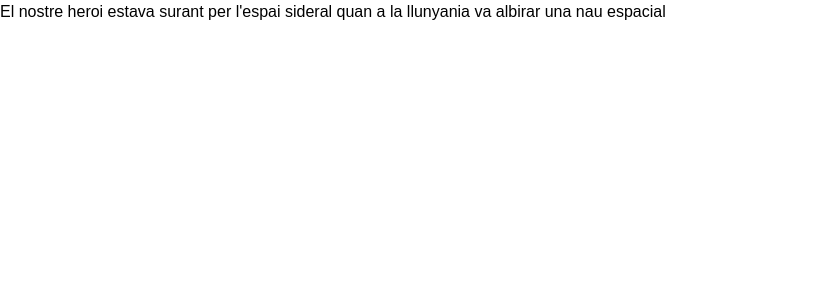
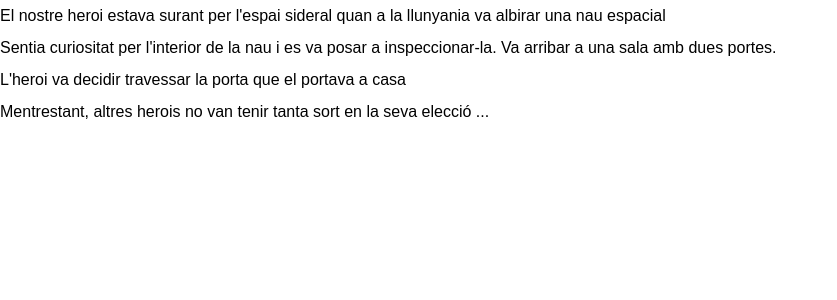
Before and after one commit to 0xNordian/sprint-6, a React (Vite) app: page / in a window 1280 px wide. Shown: the top 300 px of the page, without its empty margins (0-837 px from the left). Built offline with nearby package versions, Linux system fonts and the light colour scheme.

Commit message:
json data extracted and passed to scene component

```diff
--- a/src/App.tsx
+++ b/src/App.tsx
@@ -1,9 +1,12 @@
 import Scene from './components/Scenes/Scene'
+import extractData from './utils/functions/dataExtractor'
 
 export default function App() {
+  const data = extractData();
+
   return (
     <>
-      <Scene />
+      <Scene dataScene={data}/>
     </>
   )
 }
--- a/src/components/Scenes/Scene.tsx
+++ b/src/components/Scenes/Scene.tsx
@@ -1,9 +1,17 @@
 import React from 'react'
 
-const Scene = () => {
+interface SceneProps {
+    dataScene: string[];
+}
+
+const Scene = (props: SceneProps) => {
     return (
-        <div>El nostre heroi estava surant per l'espai sideral quan a la llunyania va albirar una nau espacial</div>
+        <>
+            <ul>
+                {props.dataScene.map((item: any, index: number) => <li key={index}>{item}</li>)}
+            </ul>
+        </>
     )
 }
 
-export default Scene
+export default Scene;
--- /dev/null
+++ b/src/data/mockApiResponse.json
@@ -0,0 +1,8 @@
+{
+    "sentences": [
+        "El nostre heroi estava surant per l'espai sideral quan a la llunyania va albirar una nau espacial",
+        "Sentia curiositat per l'interior de la nau i es va posar a inspeccionar-la. Va arribar a una sala amb dues portes.",
+        "L'heroi va decidir travessar la porta que el portava a casa",
+        "Mentrestant, altres herois no van tenir tanta sort en la seva elecció ..."
+    ]
+}
--- a/src/index.css
+++ b/src/index.css
@@ -50,3 +50,12 @@ h5 {
     font-weight: bold;
     margin-bottom: 0.25rem;
 }
+
+ul{
+    list-style: disc !important;
+}
+
+li{
+
+    line-height: 2rem;
+}
--- /dev/null
+++ b/src/utils/functions/dataExtractor.ts
@@ -0,0 +1,5 @@
+import mockApi from '../../data/mockApiResponse.json'
+
+const extractData = () => mockApi.sentences.map((item) => item);
+
+export default extractData;
```
Also changed, not shown: src/features/login/Login.tsx (added), src/services/auth.tsx (added), src/services/github.tsx (added), src/services/httpClient.tsx (added).
